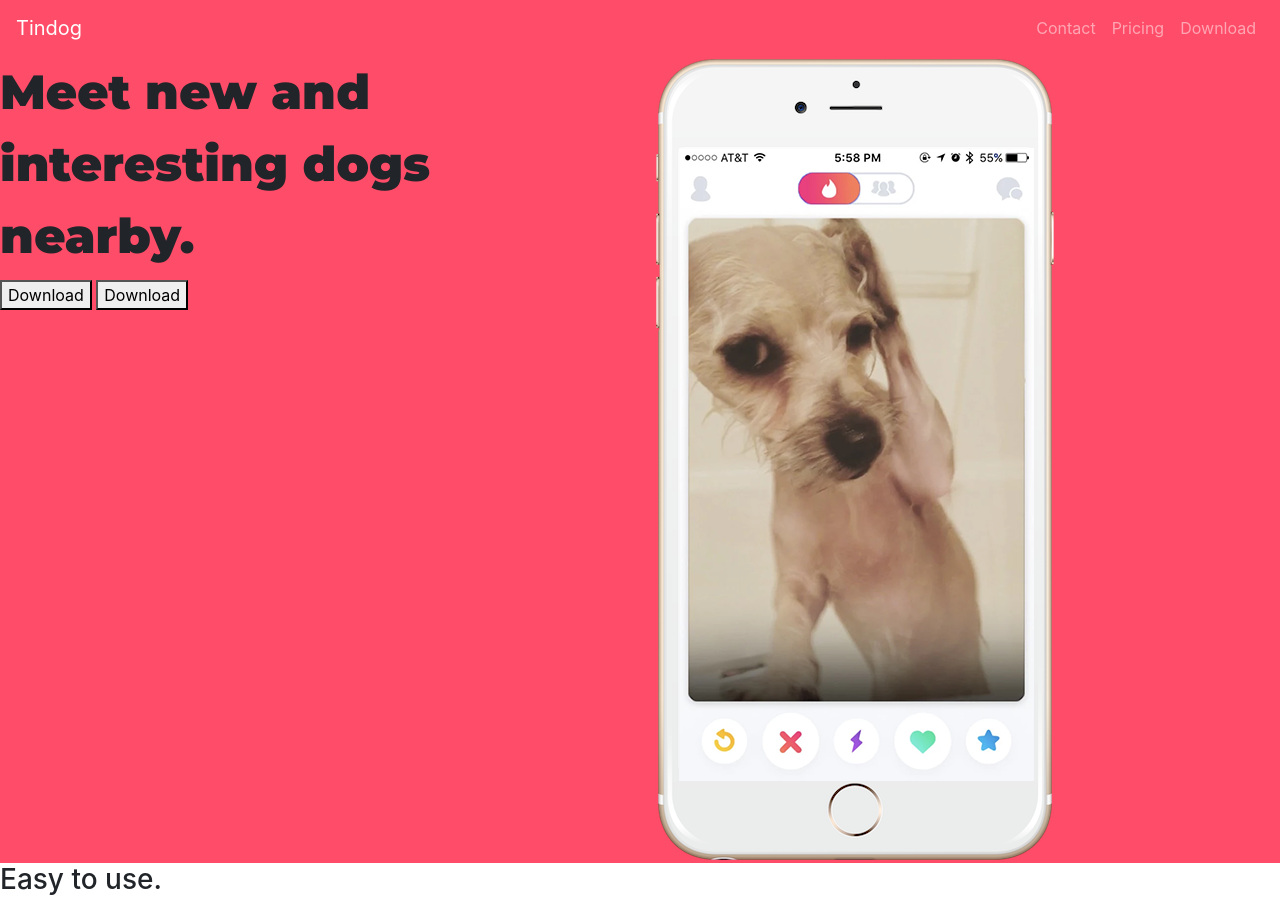
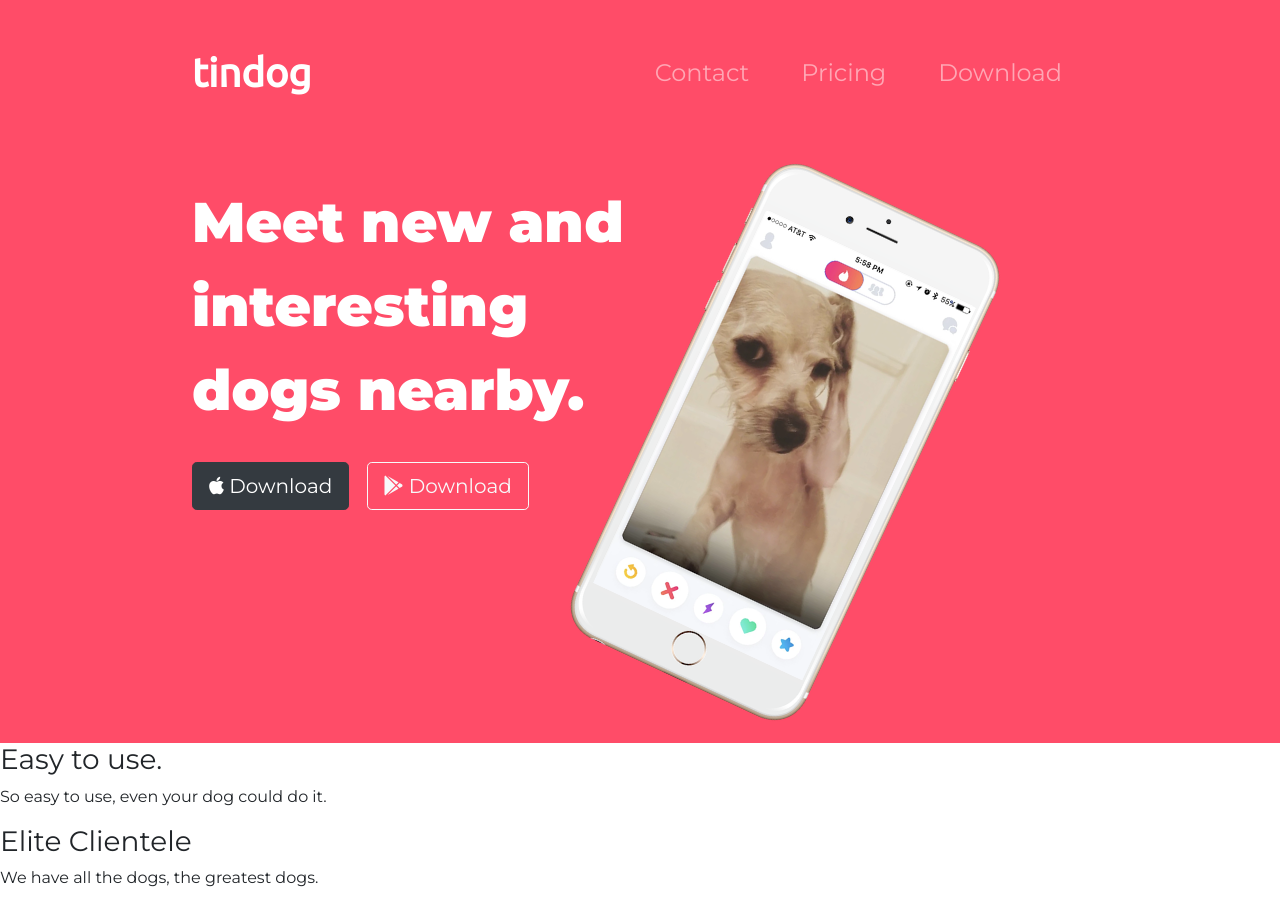
Before and after one commit to Skyz03/TinDog-Site, a plain HTML site: page index.html in a window 1280 px wide. Shown: the top 900 px of the page. Drawn offline with nearby package versions, Linux system fonts and the light colour scheme.

Commit message:
Title section completed

```diff
--- a/css/styles.css
+++ b/css/styles.css
@@ -1,10 +1,52 @@
+body {
+  font-family: "Montserrat", sans-serif;
+}
+
 #title {
   background-color: #ff4c68;
+  color: white;
 }
 
 h1 {
-  font-family: "Montserrat", sans-serif;
   font-weight: 900;
-  font-size: 3rem;
+  font-size: 3.5rem;
   line-height: 1.5;
 }
+
+.container-fluid {
+  padding: 3% 15%;
+}
+
+/* Navigation Bar */
+.navbar {
+  padding: 0 0 4.5rem;
+}
+
+.navbar-brand {
+  font-family: "Ubuntu";
+  font-size: 2.5rem;
+  font-weight: bold;
+}
+
+.nav-item {
+  padding: 0 18px;
+}
+
+.nav-link {
+  font-size: 1.5rem;
+  font-family: "Montserrat", sans-serif;
+  font-weight: 400;
+}
+
+/* Download Btn */
+
+.dowload-btn {
+  margin: 5% 3% 5% 0;
+}
+
+/* Title img */
+
+.title-img {
+  width: 60%;
+  transform: rotate(25deg);
+}
--- a/index.html
+++ b/index.html
@@ -4,11 +4,15 @@
 <head>
   <meta charset="utf-8">
   <title>TinDog</title>
+
+  <!-- Bootstrap CDN -->
   <link rel="stylesheet" href="https://cdn.jsdelivr.net/npm/bootstrap@4.6.0/dist/css/bootstrap.min.css"
     integrity="sha384-B0vP5xmATw1+K9KRQjQERJvTumQW0nPEzvF6L/Z6nronJ3oUOFUFpCjEUQouq2+l" crossorigin="anonymous">
 
+  <!-- CSS StyleSheet -->
   <link rel="stylesheet" href="css/styles.css">
 
+  <!-- BootStrap Script -->
   <script src="https://code.jquery.com/jquery-3.5.1.slim.min.js"
     integrity="sha384-DfXdz2htPH0lsSSs5nCTpuj/zy4C+OGpamoFVy38MVBnE+IbbVYUew+OrCXaRkfj"
     crossorigin="anonymous"></script>
@@ -16,19 +20,24 @@
     integrity="sha384-Piv4xVNRyMGpqkS2by6br4gNJ7DXjqk09RmUpJ8jgGtD7zP9yug3goQfGII0yAns"
     crossorigin="anonymous"></script>
 
+  <!-- Google Fonts -->
   <link rel="preconnect" href="https://fonts.gstatic.com">
   <link href="https://fonts.googleapis.com/css2?family=Montserrat:wght@100;400;900&family=Ubuntu&display=swap"
     rel="stylesheet">
+
+  <!-- Font Awesome -->
+  <link rel="stylesheet" href="https://use.fontawesome.com/releases/v5.15.3/css/all.css"
+    integrity="sha384-SZXxX4whJ79/gErwcOYf+zWLeJdY/qpuqC4cAa9rOGUstPomtqpuNWT9wdPEn2fk" crossorigin="anonymous">
 </head>
 
 <body>
 
   <section id="title">
-
+    <div class="container-fluid">
       <!-- Nav Bar -->
 
       <nav class="navbar navbar-expand-lg navbar-dark">
-      <a class="navbar-brand" href="">Tindog</a>
+        <a class="navbar-brand" href="">tindog</a>
         <button class="navbar-toggler" type="button" data-toggle="collapse" data-target="#navbarSupportedContent"
           aria-controls="navbarSupportedContent" aria-expanded="false" aria-label="Toggle navigation">
           <span class="navbar-toggler-icon"></span>
@@ -53,11 +62,13 @@
       <div class="row">
         <div class="col-lg-6">
           <h1>Meet new and interesting dogs nearby.</h1>
-        <button type="button">Download</button>
-        <button type="button">Download</button>
+          <button type="button" class="btn btn-dark  btn-lg dowload-btn"><i class="fab fa-apple"></i> Download</button>
+          <button type="button" class="btn btn-outline-light btn-lg dowload-btn"><i class="fab fa-google-play"></i>
+            Download</button>
         </div>
         <div class="col-lg-6">
-        <img src="images/iphone6.png" alt="iphone-mockup">
+          <img class="title-img" src="images/iphone6.png" alt="iphone-mockup">
+        </div>
       </div>
     </div>
   </section>
```
Lines whose indentation alone changed are shown as unchanged.
